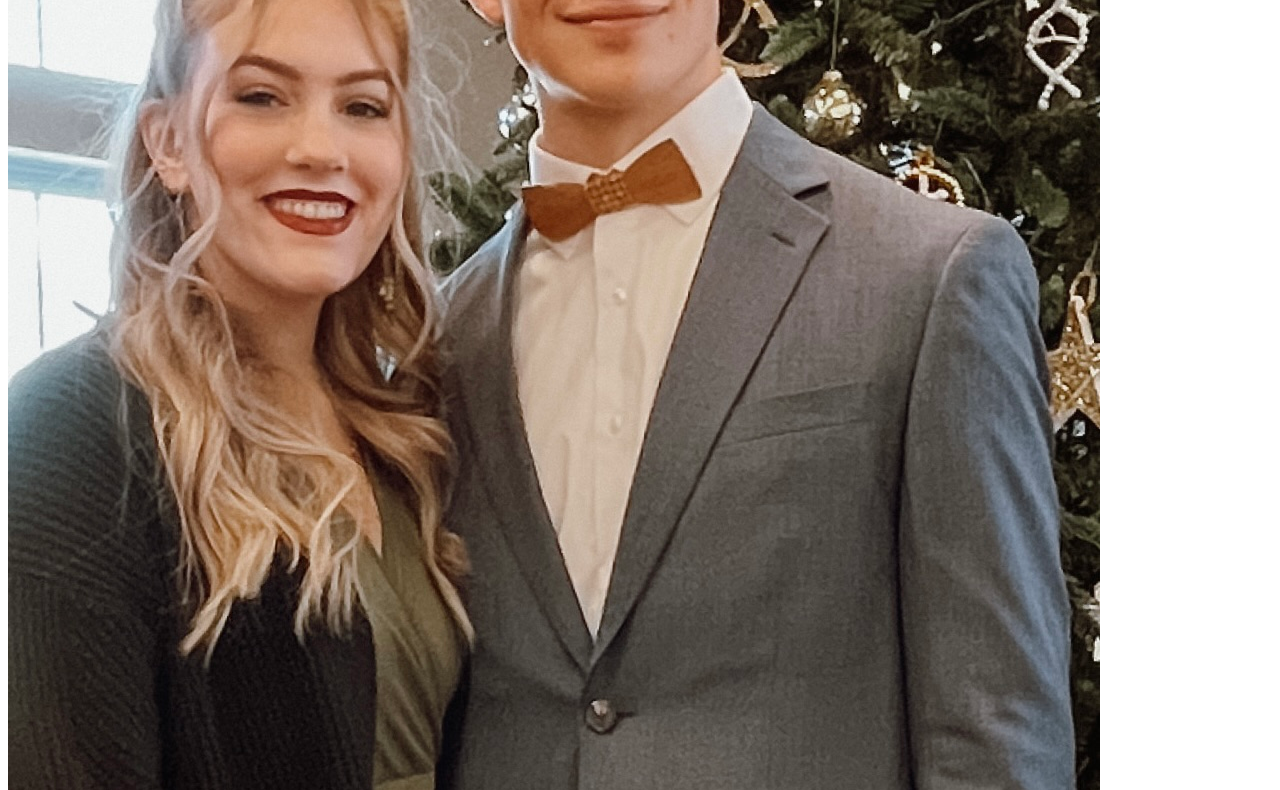
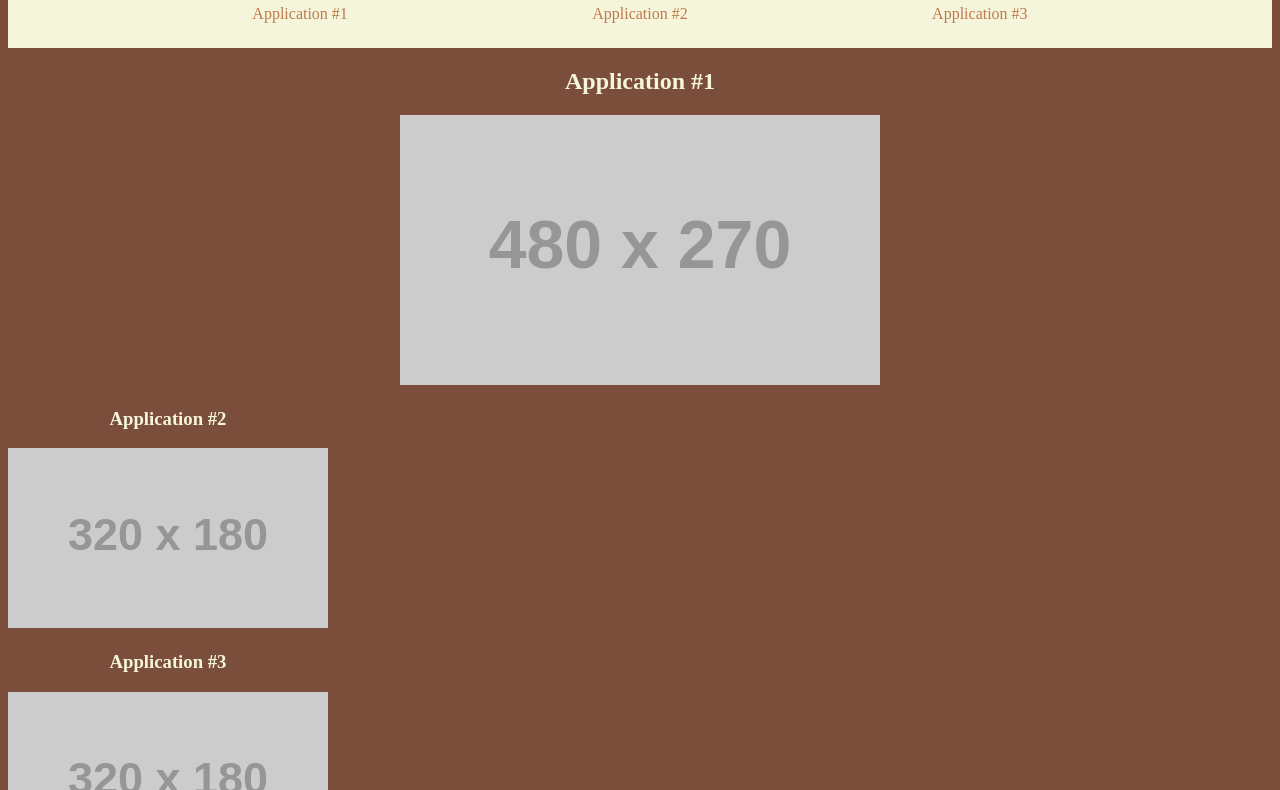
Before and after one commit to Kernel02/Portfolio_JacobKern, a plain HTML site: page index.html in a window 1280 px wide. Shown: the part 420-1210 px from the top of the page. Drawn offline with Linux system fonts and the light colour scheme; placeholder pictures from the web are drawn by us.

Commit message:
added a little more html and most of css to the header

```diff
--- a/assets/style.css
+++ b/assets/style.css
@@ -0,0 +1,55 @@
+* {
+    text-align: center;
+    box-sizing: border-box;
+}
+
+body {
+    background-color:rgb(122, 78, 59);
+}
+
+header {
+    height: 350px;
+    font-size: 40px;
+    display: flex;
+    justify-content: center;
+    align-items: center;
+    color: beige;
+    background-color:rgb(190, 122, 74)
+}
+
+header img {
+    margin: 25px;
+    max-width: 250px;
+    border-style:solid;
+    border-width: 2px;
+    border-color: beige;
+}
+
+nav {
+    height: 110px;
+    color: rgb(190, 122, 74);
+    background-color: beige;
+    display: flex;
+    flex-direction: column;
+}
+
+nav div{
+    display: flex;
+    flex-direction: row;
+    justify-content: space-evenly;
+}
+
+a {
+    text-decoration: none;
+    color: rgb(190, 122, 74);
+}
+
+main {
+    color: beige;
+}
+
+.SmallApp {
+    max-width: 320px;
+    display: flex;
+    flex-wrap: wrap;
+}
--- a/index.html
+++ b/index.html
@@ -10,22 +10,46 @@
 
 <body>
     <header>
-        <h1>Jacob Kern</h1>
+        <h1>Jacob</h1>
         <img src="./assets/images/1D656CF0-4CD9-4147-AEA5-14BB5C4A5A37_1_201_a.jpeg" alt="Jacob Kern in a blue suit standing next to his wife.">
+        <h1>Kern</h1>
     </header>
 
     <nav>
         <h2>Projects</h2>
-        <ul>
-            <li>1</li>
-            <li>2</li>
-            <li>3</li>
-        </ul>
+        <div>
+            <a              href="#Application1">
+                Application #1
+            </a>
+            <a href="#Application2">
+                Application #2
+            </a>
+            <a href="#Application3">
+                Application #3
+            </a>
+        </div>
     </nav>
 
     <main>
-        <section>
-            <!-- First Application -->
+        <section id="Application1">
+            <h2>
+                Application #1
+            </h2>
+            <img src="https://placehold.jp/480x270.png" alt="TBD">
+        </section>
+        <section class="SmallApp">
+            <div id="Application2">
+                <h3>
+                    Application #2
+                </h3>
+                <img src="https://placehold.jp/320x180.png" alt="">
+            </div>
+            <div id="Application3">
+                <h3>
+                    Application #3
+                </h3>
+                <img src="https://placehold.jp/320x180.png" alt="">
+            </div>
         </section>
     </main>
 
```
Also changed, not shown: 3 other files.
